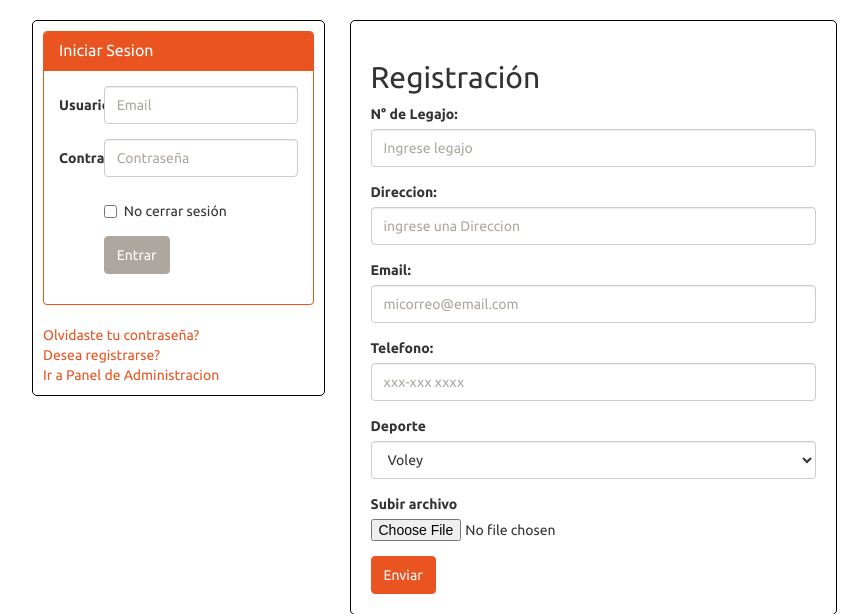
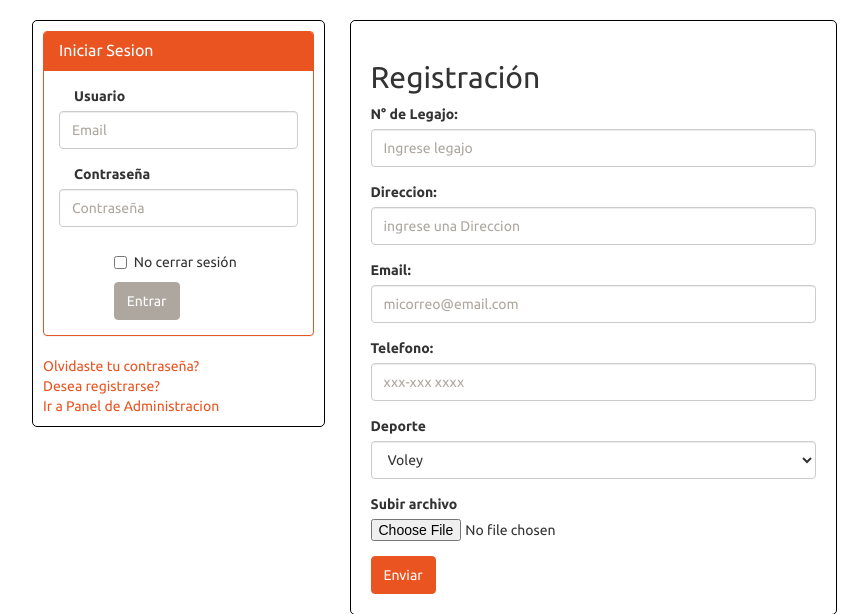
Before and after one commit to lucassebib/SysSport, a Django app: page /formulario2/ in a window 1280 px wide; the page is wider, and only the part inside the window is pictured. Shown: the part 116-730 px from the top of that part, without its empty margins (33-901 px from the left). Run offline with Django 3.2, Linux system fonts and the light colour scheme; some libraries are stand-ins or nearby versions.

Commit message:
arreglamos lo de usuario y contraseña

```diff
--- a/novedades/templates/login.html
+++ b/novedades/templates/login.html
@@ -9,20 +9,20 @@
    				 <h3 class="panel-title">Iniciar Sesion</h3>
   			</div>
   			<div class="panel-body">
-    			<form class="form-horizontal" role="form">
+    			<form >
 				  <div class="form-group">
 				    <label for="ejemplo_email_3" class="col-lg-2 control-label">Usuario</label>
-				    <div class="col-lg-10">
+
 				      <input type="email" class="form-control" id="ejemplo_email_3"
 				             placeholder="Email">
-				    </div>
+
 				  </div>
 		  		    <div class="form-group">
 					    <label for="ejemplo_password_3" class="col-lg-2 control-label">Contraseña</label>
-					    <div class="col-lg-10">
+
 					      <input type="password" class="form-control" id="ejemplo_password_3"
 					             placeholder="Contraseña">
-					    </div>
+
 					</div>
 		  			<div class="form-group">
 					    <div class="col-lg-offset-2 col-lg-10">
```
